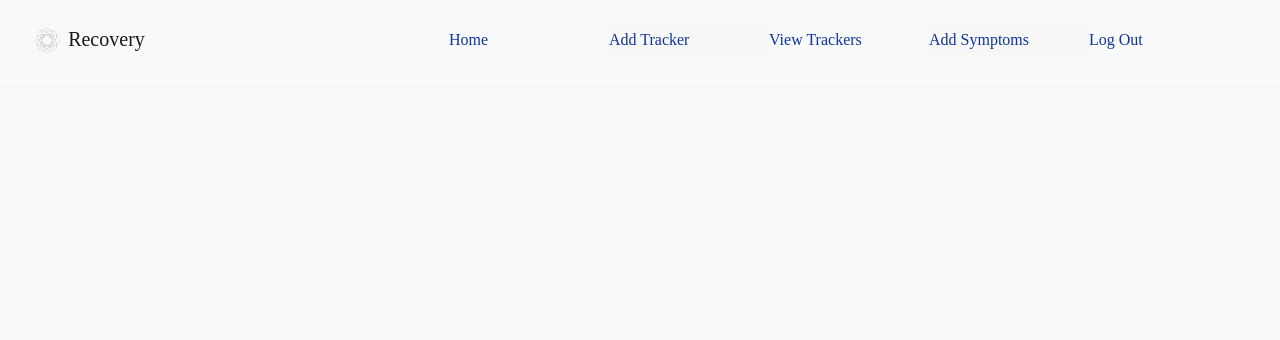
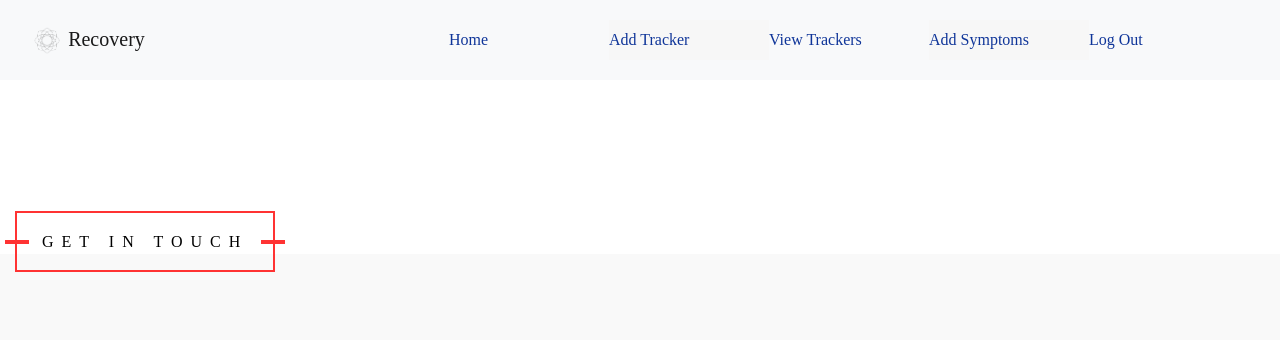
Before and after one commit to codecallogic/recovery, a Django app: page /trackers/ in a window 1280 px wide. Shown: the top 340 px of the page. Run offline with Django 3.2, Linux system fonts and the light colour scheme; the visitor is signed in with stand-in values (Sample User, id 1); data that the repository does not hold is empty; some libraries are stand-ins or nearby versions; some web fonts are replaced.

Commit message:
modified styles

```diff
--- a/main_app/static/css/style.css
+++ b/main_app/static/css/style.css
@@ -504,3 +504,49 @@
 .serv-section-2:hover:before {
     background: #1D398E;
 }
+
+.submit-wrapper {
+    margin-top:150px;
+}
+.submit-wrapper a {
+    border:2px solid #f33;
+    color:#000;
+    padding:20px 25px;
+    text-decoration:none;
+    position:relative;
+    letter-spacing:8px;
+    transition:all 0.6s;
+    z-index:1;
+}
+.submit-wrapper a:before,
+.submit-wrapper a:after {
+    content:"";
+    position:absolute;
+    top:50%;
+    left:0;
+    width:24px;
+    height:4px;
+    background:#f33;
+    margin-left:-12px;
+    margin-top:-2px;
+    transition:all 0.6s;
+}
+.submit-wrapper a:after {
+    left:auto;
+    right:0;
+    margin-right:-12px;
+}
+.submit-wrapper a:hover:before,
+.submit-wrapper a:hover:after {
+    width:100%;
+    transition:all 0.6s;
+    background:#fff;
+    transform:scaleY(5);
+    z-index:-1;
+}
+.submit-wrapper a:hover {
+    text-decoration:none;
+    background:#f33;
+    transition:all 0.6s;
+    color:#f33;
+}
--- a/main_app/templates/trackers/index.html
+++ b/main_app/templates/trackers/index.html
@@ -26,7 +26,13 @@
           </form>
           {% else %}
 
-            <!-- if no symptoms -->
+          <div class="container">
+            <div class="row">
+              <div class="submit-wrapper">
+                 <a href="#">GET IN TOUCH</a>
+              </div>
+            </div>
+          </div>
 
           {% endif %}
       </div>
@@ -91,7 +97,6 @@
             <a href="{% url 'trackers_update' tracker.id %}" class="mt-5">Edit</a>
             <a href="{% url 'trackers_delete' tracker.id %}" class="mt-5">Delete</a>
           </div>
-
       </div>
 </div>
 {% endfor %}
```
